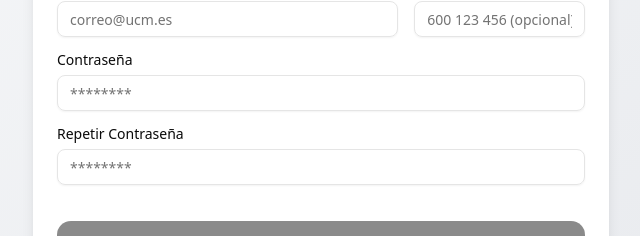
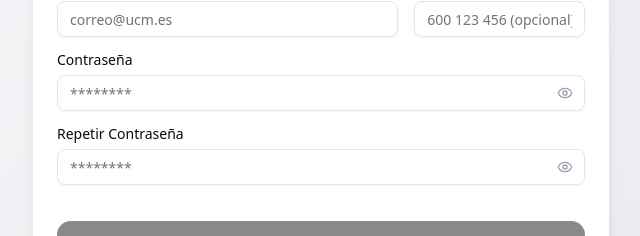
Before and after one commit to ComunidadVecinos/sigeco-webapp, a React (Vite) app in the folder frontend/: page /auth/register in a window 1280 px wide. Shown: the part 341-577 px from the top of the page, without its empty margins (319-959 px from the left). Built offline with nearby package versions, Linux system fonts and the light colour scheme; no server answers.

Commit message:
añadir boton de visibilidad en campos de contraseña

```diff
--- a/frontend/src/components/ui/EditPasswordModal/EditPasswordModal.tsx
+++ b/frontend/src/components/ui/EditPasswordModal/EditPasswordModal.tsx
@@ -3,6 +3,7 @@ import {Dialog, DialogContent, DialogHeader, DialogTitle, DialogFooter} from "@/
 import {Button} from "@/components/ui/button";
 import {Input} from "@/components/ui/input";
 import {Label} from "@/components/ui/label";
+import {Eye, EyeOff} from 'lucide-react';
 import { getApiErrorMessage, getApiFieldErrors } from '@/lib/formErrors';
 
 interface EditPasswordModalProps{
@@ -17,6 +18,11 @@ const EditPasswordModal: React.FC<EditPasswordModalProps> = ({isOpen, onClose, o
     const [confirmPassword, setConfirmPassword] = useState('');
     const [error, setError] = useState('');
     const [fieldErrors, setFieldErrors] = useState<Record<string, string>>({});
+
+    const [showCurrent, setShowCurrent] = useState(false);
+    const [showNew, setShowNew] = useState(false);
+    const [showConfirm, setShowConfirm] = useState(false);
+
 
     const handleSubmit = async () => {
         setError('');
@@ -95,27 +101,44 @@ const EditPasswordModal: React.FC<EditPasswordModalProps> = ({isOpen, onClose, o
                 <div className="space-y-4">
                     {error && <div className="rounded-lg border border-red-200 bg-red-50 p-3 text-sm text-red-700">{error}</div>}
                     <div className="space-y-2">
-                        <Label htmlFor="current-password">Contrasena actual</Label>
-                        <Input id="current-password" name="currentPassword" type="password" autoComplete="current-password" value={currentPassword} onChange={(e) => {
+                        <Label htmlFor="current-password">Contraseña actual</Label>
+                        <div className="relative">
+                            <Input id="current-password" name="currentPassword" type={showCurrent ? 'text' : 'password'}  autoComplete="current-password" className="pr-10" value={currentPassword} onChange={(e) => {
                                 setCurrentPassword(e.target.value);
                                 setFieldErrors((prev) => ({ ...prev, currentPassword: '' }));
-                        }} placeholder="Introduce tu contrasena actual"></Input>
+                            }} placeholder="Introduce tu contrasena actual"/>
+                            <button type="button" tabIndex={-1} className='absolute right-3 top-1/2 -translate-y-1/2 text-gray-400 hover:text-gray-600' onClick={() => setShowCurrent(p => !p)}>
+                                {showCurrent ? <EyeOff className='h-4 w-4' /> : <Eye className='h-4 w-4' />}
+                            </button>
+                        </div>
                         {fieldErrors.currentPassword && <p className='text-sm text-red-500'>{fieldErrors.currentPassword}</p>}
                     </div>
+
                     <div className="space-y-2">
-                        <Label htmlFor="new-password">Nueva contrasena</Label>
-                        <Input id="new-password" name="newPassword" type="password" autoComplete="new-password" value={newPassword} onChange={(e) => {
+                        <Label htmlFor="new-password">Nueva contraseña</Label>
+                        <div className="relative">
+                            <Input id="new-password" name="newPassword" type={showNew ? 'text' : 'password'} autoComplete="new-password" className="pr-10" value={newPassword} onChange={(e) => {
                                 setNewPassword(e.target.value);
                                 setFieldErrors((prev) => ({ ...prev, newPassword: '' }));
-                        }} placeholder="Introduce la nueva contrasena"></Input>
+                            }} placeholder="Introduce la nueva contrasena"/>
+                            <button type="button" tabIndex={-1} className='absolute right-3 top-1/2 -translate-y-1/2 text-gray-400 hover:text-gray-600' onClick={() => setShowNew(p => !p)}>
+                                {showNew ? <EyeOff className='h-4 w-4' /> : <Eye className='h-4 w-4' />}
+                            </button>
+                        </div>
                         {fieldErrors.newPassword && <p className='text-sm text-red-500'>{fieldErrors.newPassword}</p>}
                     </div>
+
                     <div className="space-y-2">
-                        <Label htmlFor="confirm-new-password">Confirmar nueva contrasena</Label>
-                        <Input id="confirm-new-password" name="confirmPassword" type="password" autoComplete="new-password" value={confirmPassword} onChange={(e) => {
+                        <Label htmlFor="confirm-new-password">Confirmar nueva contraseña</Label>
+                        <div className="relative">
+                            <Input id="confirm-new-password" name="confirmPassword" type={showConfirm ? 'text' : 'password'} autoComplete="new-password" className="pr-10" value={confirmPassword} onChange={(e) => {
                                 setConfirmPassword(e.target.value);
                                 setFieldErrors((prev) => ({ ...prev, confirmPassword: '' }));
-                        }} placeholder="Repite la nueva contrasena"></Input>
+                            }} placeholder="Repite la nueva contrasena"/>
+                            <button type="button" tabIndex={-1} className='absolute right-3 top-1/2 -translate-y-1/2 text-gray-400 hover:text-gray-600' onClick={() => setShowConfirm(p => !p)}>
+                                {showConfirm ? <EyeOff className='h-4 w-4' /> : <Eye className='h-4 w-4' />}
+                            </button>
+                        </div>
                         {fieldErrors.confirmPassword && <p className='text-sm text-red-500'>{fieldErrors.confirmPassword}</p>}
                     </div>
                 </div>
--- a/frontend/src/pages/LogInPage/LogInPage.tsx
+++ b/frontend/src/pages/LogInPage/LogInPage.tsx
@@ -4,6 +4,7 @@ import { useAuth } from '../../context/authContext';
 import { Button } from '@/components/ui/button';
 import { Input } from '@/components/ui/input';
 import { Label } from '@/components/ui/label';
+import {Eye, EyeOff} from 'lucide-react';
 
 
 const LogInPage: React.FC = () => {
@@ -15,6 +16,8 @@ const LogInPage: React.FC = () => {
     const [password, setPassword] = useState('');
     const [errors, setErrors] = useState<{identifier?: string; password?: string}>({});
     const [touched, setTouched] = useState<{identifier?: boolean; password?: boolean}>({});
+
+    const [showPassword, setShowPassword] = useState(false);
 
     //Validar identificador
     const validateIdentifier = (value: string): string | undefined => {
@@ -103,17 +106,22 @@ const LogInPage: React.FC = () => {
 
                     <div className="space-y-2">
                         <Label htmlFor="login-password">Contraseña</Label>
+                        <div className='relative'>
                             <Input
                                 id="login-password"
                                 name="password"
-                            type="password"
+                                type={showPassword ? 'text' : 'password'}
                                 autoComplete="current-password"
-                            className={touched.password ? (errors.password ? 'border-red-500' : 'border-green-500') : ''}
+                                className={`pr-10 ${touched.password ? (errors.password ? 'border-red-500' : 'border-green-500') : ''}`}
                                 placeholder='********'
                                 value={password}
                                 onChange={(e) => setPassword(e.target.value)}
                                 onBlur={() => handleBlur('password')}
                             />
+                            <button type="button" tabIndex={-1} className='absolute right-3 top-1/2 -translate-y-1/2 text-gray-400 hover:text-gray-600' onClick={() => setShowPassword(p => !p)}>
+                                {showPassword ? <EyeOff className='h-4 w-4' /> : <Eye className='h-4 w-4' />}
+                            </button>
+                        </div>
                         {touched.password && errors.password && (<div className='text-sm text-red-500'>{errors.password}</div>)}
                     </div>
 
--- a/frontend/src/pages/RegisterPage/RegisterPage.tsx
+++ b/frontend/src/pages/RegisterPage/RegisterPage.tsx
@@ -4,6 +4,7 @@ import {register} from '../../services/authServices';
 import { Button } from '@/components/ui/button';
 import { Input } from '@/components/ui/input';
 import { Label } from '@/components/ui/label';
+import {Eye, EyeOff} from 'lucide-react';
 import { getApiErrorMessage, getApiFieldErrors, hasFieldErrors } from '@/lib/formErrors';
 
 interface FormData {
@@ -39,6 +40,9 @@ const RegisterPage: React.FC = () => {
     const [errors, setErrors] = useState<FormErrors>({});
     const [globalError, setGlobalError] = useState('');
     const [touched, setTouched] = useState<Record<string, boolean>>({});
+
+    const [showPassword, setShowPassword] = useState(false);
+    const [showConfirmPassword, setShowConfirmPassword] = useState(false);
 
     //Validacion de nombre
     const validateNombre = (value: string):string | undefined => {
@@ -150,7 +154,7 @@ const RegisterPage: React.FC = () => {
                     phone: 'telefono',
                     password: 'password',
                     passwordConfirmation: 'confirmPassword'
-                }) as FormErrors;
+                });
 
                 if (hasFieldErrors(fieldErrors)) {
                     setErrors((prev) => ({ ...prev, ...fieldErrors }));
@@ -247,32 +251,43 @@ const RegisterPage: React.FC = () => {
 
                     <div className="space-y-2">
                         <Label htmlFor="register-password">Contraseña</Label>
+                        <div className='relative'>
                             <Input
                                 id="register-password"
                                 name="password"
-                            type="password"
+                                type={showPassword ? 'text' : 'password'}
                                 autoComplete="new-password"
-                            className={touched.password ? (errors.password ? 'border-red-500' : 'border-green-500') : ''}
+                                className={touched.password ? (errors.password ? 'border-red-500 pr-10' : 'border-green-500 pr-10') : 'pr-10'}
                                 placeholder='********'
                                 value={formData.password}
                                 onChange={(e) => handleChange('password', e.target.value)}
-                            onBlur={() => handleBlur('password')}/>
+                                onBlur={() => handleBlur('password')}
+                            />
+                            <button type="button" tabIndex={-1} className='absolute right-3 top-1/2 -translate-y-1/2 text-gray-400 hover:text-gray-600' onClick={() => setShowPassword(p => !p)}>
+                                {showPassword ? <EyeOff className='h-4 w-4' /> : <Eye className='h-4 w-4' />}
+                            </button>
+                        </div>
                         {touched.password && errors.password && <div className='text-sm text-red-500'>{errors.password}</div>}
                     </div>
 
                     <div className="space-y-2">
                         <Label htmlFor="register-confirm-password">Repetir Contraseña</Label>
+                        <div className='relative'>
                             <Input
                                 id="register-confirm-password"
                                 name="confirmPassword"
-                            type="password"
+                                type={showPassword ? 'text' : 'password'}
                                 autoComplete="new-password"
-                            className={touched.confirmPassword ? (errors.confirmPassword ? 'border-red-500' : 'border-green-500') : ''}
+                                className={touched.confirmPassword ? (errors.confirmPassword ? 'border-red-500 pr-10' : 'border-green-500 pr-10') : 'pr-10'}
                                 placeholder='********'
                                 value={formData.confirmPassword}
                                 onChange={(e) => handleChange('confirmPassword', e.target.value)}
                                 onBlur={() => handleBlur('confirmPassword')}
                             />
+                            <button type="button" tabIndex={-1} className='absolute right-3 top-1/2 -translate-y-1/2 text-gray-400 hover:text-gray-600' onClick={() => setShowConfirmPassword(p => !p)}>
+                                {showConfirmPassword ? <EyeOff className='h-4 w-4' /> : <Eye className='h-4 w-4' />}
+                            </button>
+                        </div>
                         {touched.confirmPassword && errors.confirmPassword && <div className='text-sm text-red-500'>{errors.confirmPassword}</div>}
                     </div>
 
```
Lines whose indentation alone changed are shown as unchanged.
